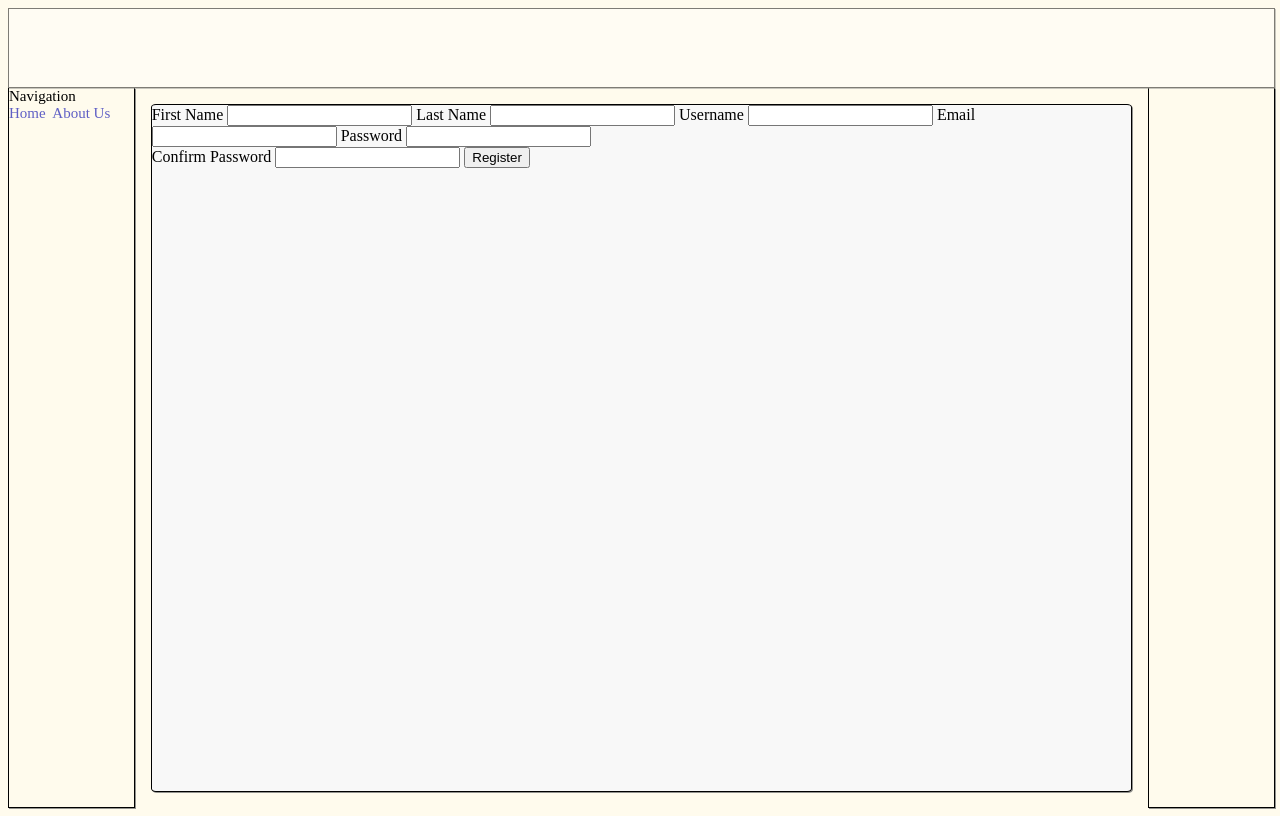
After one commit to JoJar/flask-blog, a Flask app: page /register in a window 1280 px wide. The commit adds this page. Run offline with Flask 2, Linux system fonts and the light colour scheme.

Commit message:
creating a user registration and log in system

```diff
--- a/blog/__init__.py
+++ b/blog/__init__.py
@@ -1,6 +1,7 @@
 from flask import Flask
 from flask_sqlalchemy import SQLAlchemy
 from flask_login import LoginManager
+import os
 
 app = Flask(__name__)
 app.config['SQLALCHEMY_DATABASE_URI'] = 'mysql+pymysql://c1635922:differentPassword98@csmysql.cs.cf.ac.uk:3306/c1635922_flask_blog'
@@ -9,4 +10,7 @@ db = SQLAlchemy(app)
 login_manager = LoginManager()
 login_manager.init_app(app)
 
+
+app.config['SECRET_KEY'] = os.urandom(24).hex()
+
 from blog import routes
--- /dev/null
+++ b/blog/forms.py
@@ -0,0 +1,17 @@
+from flask_wtf import FlaskForm
+from wtforms import StringField, PasswordField, SubmitField
+from wtforms.validators import DataRequired, Length, EqualTo, Email, ValidationError, Regexp
+
+class RegistrationForm(FlaskForm):
+    first_name = StringField(u'First Name', validators= [DataRequired()])
+    last_name = StringField(u'Last Name', validators= [DataRequired()])
+    username= StringField('Username', validators= [DataRequired(), Length(min=3, max=15)])
+    email = StringField('Email', validators= [DataRequired(), Email()])
+    password = PasswordField('Password', validators= [DataRequired()])
+    confirm_password = PasswordField('Confirm Password', validators= [DataRequired(), EqualTo('password')])
+    submit = SubmitField('Register')
+
+class LoginForm(FlaskForm):
+    email = StringField('Email', validators= [DataRequired(), Email()])
+    password = PasswordField('Password', validators = [DataRequired()])
+    submit = SubmitField('Login')
--- a/blog/models.py
+++ b/blog/models.py
@@ -18,8 +18,10 @@ class Post(db.Model):
 
 class User(UserMixin, db.Model):
     id = db.Column(db.Integer, primary_key=True)
+    first_name = db.Column(db.String(50), unique=False, nullable=False)
+    last_name = db.Column(db.String(50), unique=False, nullable=False)
     username = db.Column(db.String(15), unique=True, nullable=False)
-    email = db.Column(db.String(120), unique=True, nullable=False)
+    email = db.Column(db.String(128), unique=True, nullable=False)
     password_hash = db.Column(db.String(128))
     password = db.Column(db.String(60), nullable=False)
     post = db.relationship('Post', backref='user', lazy=True)
--- a/blog/routes.py
+++ b/blog/routes.py
@@ -1,5 +1,5 @@
 from blog.models import User, Post
-from flask import render_template, url_for
+from flask import render_template, url_for, redirect
 from blog import app
 
 
@@ -17,3 +17,35 @@ def about():
 def post(post_id):
     post = Post.query.get_or_404(post_id)
     return render_template('post.html', title=post.title, post=post)
+
+from blog import db
+from flask import request, redirect
+from blog.forms import RegistrationForm
+
+@app.route("/register", methods=["GET", "POST"])
+def register():
+    form = RegistrationForm()
+    if request.method == "POST":
+        user = User(first_name=form.first_name.data, last_name=form.last_name.data, username=form.username.data, email=form.email.data, password=form.password.data)
+        db.session.add(user)
+        db.session.commit()
+        return redirect(url_for('newuser'))
+    return render_template('register.html', title="Register", form=form)
+
+@app.route("/newuser")
+def newuser():
+    form = RegistrationForm()
+    return render_template('newuser.html', title="Welcome, %s!" % form.username.data)
+
+from blog.forms import LoginForm
+from flask_login import login_user
+
+@app.route("/login", methods=['GET', 'POST'])
+def login():
+    form = LoginForm()
+    if request.method == 'POST':
+        user = User.query.filter_by(email=form.email.data).first()
+        if user is not None and user.verify_password(form.password.data):
+            login_user(user)
+            return redirect(url_for('home'))
+    return render_template('login.html', title="Login", form=form)
--- a/blog/templates/about.html
+++ b/blog/templates/about.html
@@ -1,4 +1,5 @@
 {% extends 'layout.html' %}
+{% block title %} About us {% endblock %}
 {% block header %}
     <h1>About Us</h1>
 {% endblock header %}
--- a/blog/templates/home.html
+++ b/blog/templates/home.html
@@ -1,4 +1,5 @@
 {% extends 'layout.html' %}
+{% block title %} Homepage {% endblock %}
 {% block feed %}
     {% for post in posts %}
         <p> <a href="{{ url_for('post', post_id=post.id) }}"><img src="{{ url_for('static', filename='img/' + post.image_file) }}" height=250px width=250px> </a></p>
--- a/blog/templates/layout.html
+++ b/blog/templates/layout.html
@@ -3,7 +3,7 @@
 <head>
     <meta charset="UTF-8">
     <meta name="viewport" content= "width=device-width, initial-scale=1.0">
-    <title>My Test Blog</title>
+    <title>{% block title %}{% endblock %}</title>
     <link rel="stylesheet" type=text/css href="{{ url_for('static', filename='style.css') }}"/>
 </head>
 
--- /dev/null
+++ b/blog/templates/newuser.html
@@ -0,0 +1,5 @@
+{% extends 'layout.html' %}
+{% block title %} Welcome! {% endblock %}
+{% block feed %}
+<p> Thank you for registering :) </p>
+{% endblock %}
--- /dev/null
+++ b/blog/templates/register.html
@@ -0,0 +1,15 @@
+{% extends 'layout.html' %}
+{% block title %} Register {% endblock %}
+{% block feed %}
+<form method="POST" action="">
+    {{ form.csrf_token }}
+    {{ form.first_name.label }} {{ form.first_name }}
+    {{ form.last_name.label }} {{ form.last_name }}
+    {{ form.username.label }} {{ form.username }}
+    {{ form.email.label }} {{ form.email }}
+    {{ form.password.label }} {{ form.password }}
+    <br>{{  form.confirm_password.label }} {{ form.confirm_password }}
+    <input type="submit" value="Register">
+</form>
+
+{% endblock %}
```
Also changed, not shown: blog/templates/login.html (added, +11 -0 lines), 1 other file.
